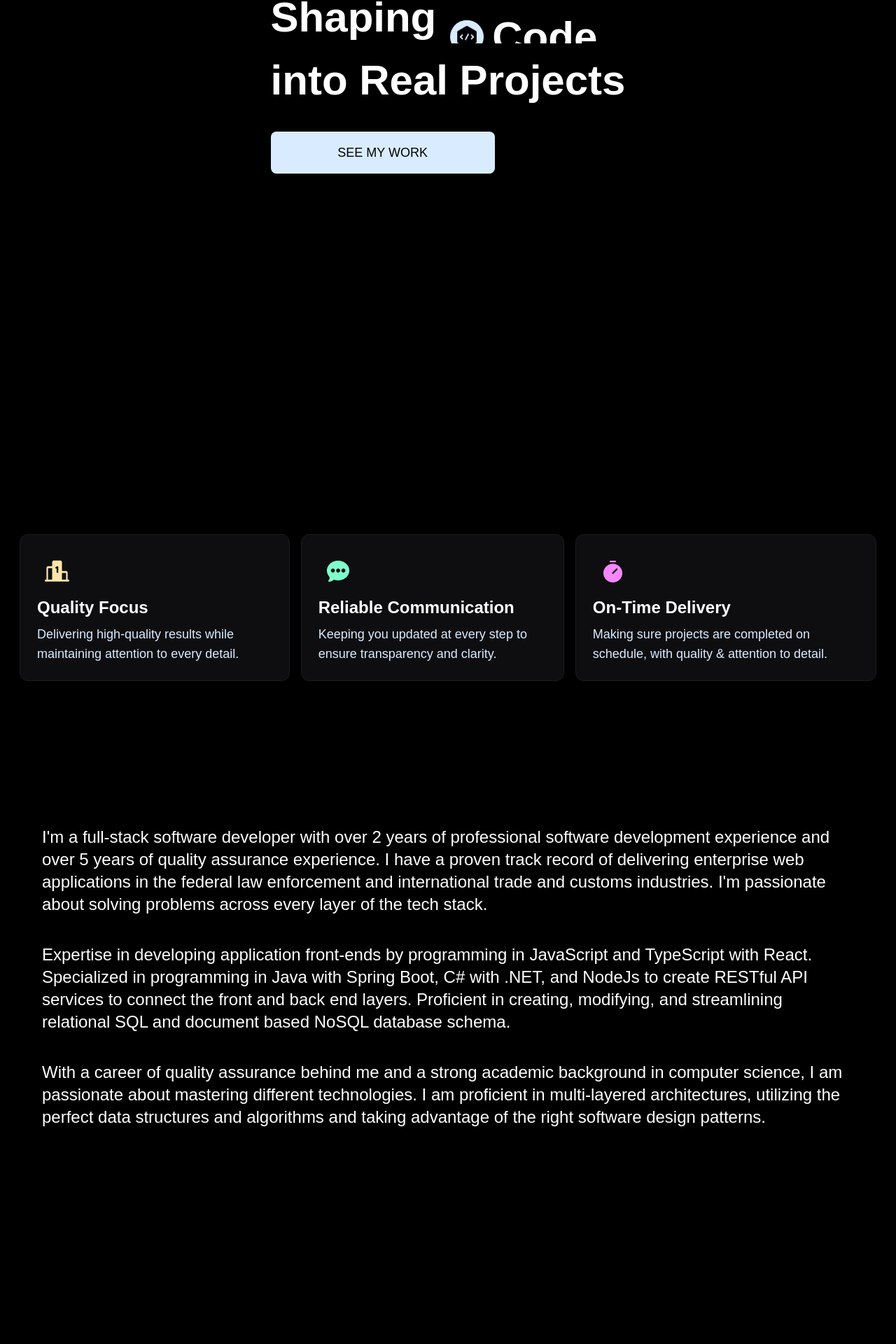
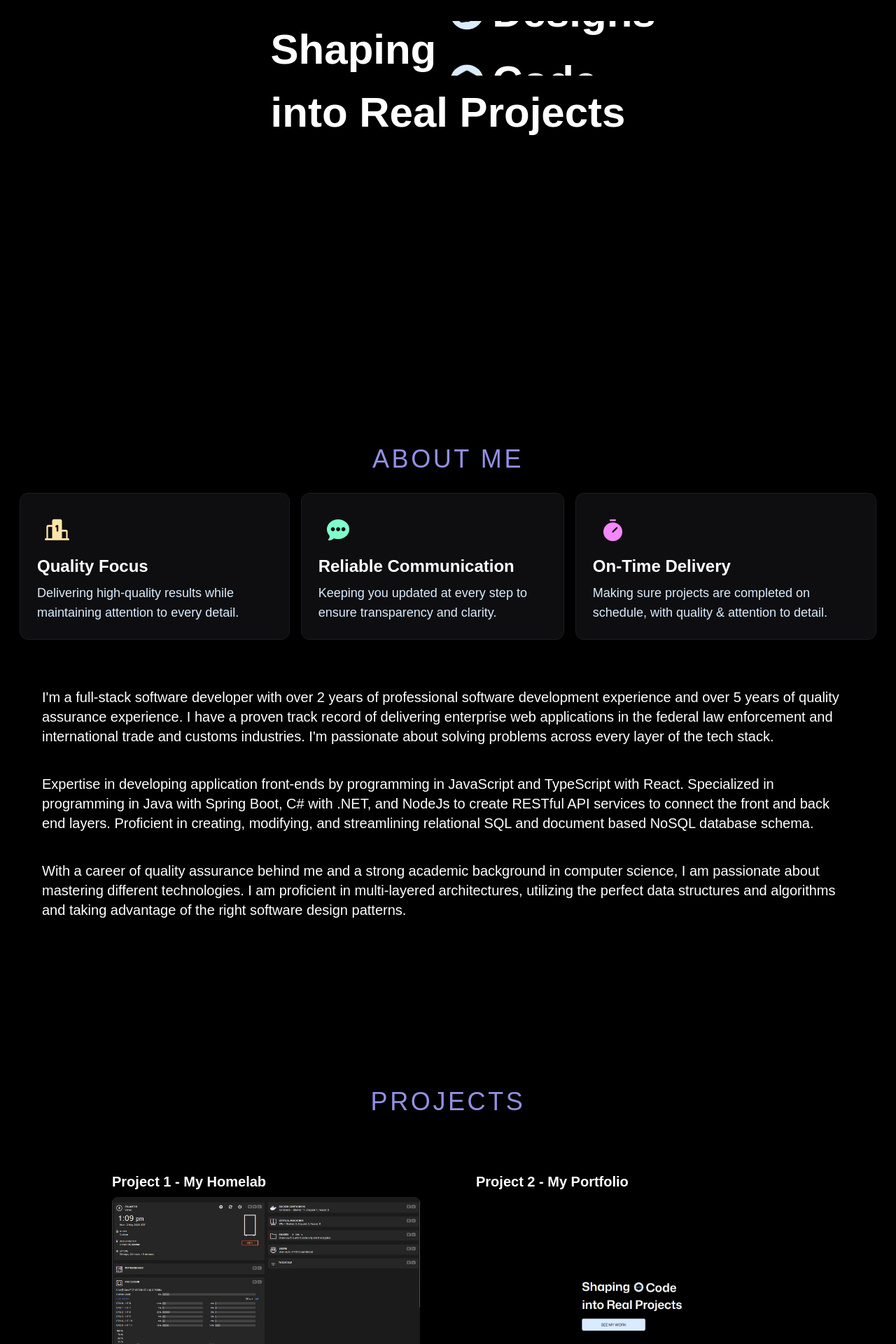
Before and after one commit to m-lynch91/mjl_portfolio, a React (Vite) app: page / in a window 1280 px wide. Shown: the part 284-2204 px from the top of the page at 70% size. Built offline with nearby package versions, Linux system fonts and the light colour scheme; a web font is replaced by a local one.

Commit message:
style adjustments based on feedback

```diff
--- a/src/components/TitleHeader.tsx
+++ b/src/components/TitleHeader.tsx
@@ -3,16 +3,9 @@ interface THProps {
   sub?: string;
 }
 
-const TitleHeader: React.FC<THProps> = ({ title, sub }) => {
+const TitleHeader: React.FC<THProps> = ({ title }) => {
   return (
-    <div className="flex flex-col items-center gap-5">
-      <div className="bg-black-200 py-5 px-10 rounded-full w-fit text-2xl">
-        <p>{sub}</p>
-      </div>
-      <div className="bg-black-200 py-2 px-5 rounded-full w-fit text-xl text-nowrap text-3xl">
-        {title}
-      </div>
-    </div>
+    <h1 className="text-center text-4xl tracking-widest uppercase text-[#9390e4]">{title}</h1>
   );
 };
 
--- a/src/constants/index.ts
+++ b/src/constants/index.ts
@@ -8,7 +8,7 @@ import { Testimonial } from "../types/Testimonial";
 
 const mobileScreenSize = 768; // px
 const tabletScreenSize = 1024; // px
-const linkedInProfile = "https://www.linkedin.com/in/micheal-lynch-261938223/";
+const linkedInProfile = "https://www.linkedin.com/in/micheal-lynch/";
 const githubProfile = "https://github.com/m-lynch91"
 
 const navLinks: NavLink[] = [
@@ -127,6 +127,10 @@ const techStackImgs: Image[] = [
 		imgPath: "/images/logos/javascript.png",
 	},
 	{
+		name: "TYPESCRIPT",
+		imgPath: "/images/logos/typescript.png",
+	},
+	{
 		name: "NODE JS",
 		imgPath: "/images/logos/node.png",
 	},
@@ -163,20 +167,22 @@ const expCards: ExperienceCard[] = [
 			"Resolved longstanding high priority feature requests, by designing intuitive user centric changes for the RCMP’s Missing Children, Persons, and Unidentified Remains (MCPUR) legacy enterprise web application, addressing complex server-side rendering logic, while building re-usable UIs within the Java enterprise (J2EE) and Spring Boot ecosystems",
 			"Streamlined Oracle data model using Oracle SQL, introducing a new foreign-key relationship between two core tables, enabling the connection of data to the Java Enterprise (J2EE) back-end, while ensuring that data migration could occur without corrupting any of the 70,000+ records in the database",
 			"Refactored Java Server Faces (JSF) Facelet mark-up, enterprise JavaBeans and Hibernate code to add new UI components, enhancing agents’ access to critical data",
-			"Cultivated strong client partnerships through regular 1:1 feedback sessions and cross-functional sprint meetings, ensuring requirements were met on-spec and on-time"
+			"Cultivated strong client partnerships through regular 1:1 feedback sessions and cross-functional sprint meetings, ensuring requirements were met on-spec and on-time",
+			"Engineered a memory‑efficient PDF generation solution for the RCMP’s School Action For Emergencies enterprise web application by modularizing JasperReports templates and integrating a virtualizer, enabling large‑school reports that previously failed with memory errors",
+			"Co‑designed and implemented a Spring Boot REST API on an in‑memory H2 database, laying groundwork for RCMP Missing Children, Persons, and Unidentified Remains (MCPUR) application modernization roadmap",
 		],
 	},
-	{
-		imgPath: "/images/exp1.png",
-		logoPath: "/images/rcmp-logo1.png",
-		title: "Software Developer, Junior Programmer Analyst",
-		date: "September 2023 - December 2024",
-		responsibilities: [
-			"Engineered a memory‑efficient PDF generation solution for the RCMP’s School Action For Emergencies enterprise web application by modularizing JasperReports templates and integrating a virtualizer, enabling large‑school reports that previously failed with memory errors",
-			"Co‑designed and implemented a Spring Boot REST API on an in‑memory H2 database, laying groundwork for RCMP Missing Children, Persons, and Unidentified Remains (MCPUR) application modernization roadmap",
-			"Turned around UAT feedback with agile fixes, ensuring the School Action For Emergencies release met its milestone on schedule and maintained stakeholder confidence",
-		],
-	},
+	// {
+	// 	imgPath: "/images/exp1.png",
+	// 	logoPath: "/images/rcmp-logo1.png",
+	// 	title: "Software Developer, Junior Programmer Analyst",
+	// 	date: "September 2023 - December 2024",
+	// 	responsibilities: [
+	// 		"Engineered a memory‑efficient PDF generation solution for the RCMP’s School Action For Emergencies enterprise web application by modularizing JasperReports templates and integrating a virtualizer, enabling large‑school reports that previously failed with memory errors",
+	// 		"Co‑designed and implemented a Spring Boot REST API on an in‑memory H2 database, laying groundwork for RCMP Missing Children, Persons, and Unidentified Remains (MCPUR) application modernization roadmap",
+	// 		"Turned around UAT feedback with agile fixes, ensuring the School Action For Emergencies release met its milestone on schedule and maintained stakeholder confidence",
+	// 	],
+	// },
 	{
 		imgPath: "/images/exp2.png",
 		logoPath: "/images/buckland-logo1.png",
--- a/src/sections/About.tsx
+++ b/src/sections/About.tsx
@@ -1,10 +1,12 @@
+import TitleHeader from "../components/TitleHeader";
 import { abilities } from "../constants";
 
 const About = () => {
   return (
-    <section id="about" className="w-full min-h-screen py-20">
-      <div className="flex flex-col max-w-[1240px] w-screen m-auto md:grid grid-rows-2">
-        <div className="md:flex md:flex-row md:m-auto py-15">
+    <section id="about" className="w-full min-h-screen py-30">
+      <TitleHeader title="About Me"/>
+      <div className="flex flex-col max-w-[1240px] w-screen m-auto">
+        <div className="md:flex md:flex-row md:m-auto py-5">
           {abilities.map((item) => (
             <div
               key={item.title}
@@ -21,7 +23,7 @@ const About = () => {
           ))}
         </div>
         <div className="grid grid-rows-3 p-10 gap-10">
-          <p className="text-2xl">
+          <p className="text-xl">
             I'm a full-stack software developer with over 2 years of
             professional software development experience and over 5 years of
             quality assurance experience. I have a proven track record of
@@ -30,7 +32,7 @@ const About = () => {
             passionate about solving problems across every layer of the tech
             stack.
           </p>
-          <p className="text-2xl">
+          <p className="text-xl">
             Expertise in developing application front-ends by programming in
             JavaScript and TypeScript with React. Specialized in programming in
             Java with Spring Boot, C# with .NET, and NodeJs to create RESTful
@@ -38,7 +40,7 @@ const About = () => {
             creating, modifying, and streamlining relational SQL and document
             based NoSQL database schema.
           </p>
-          <p className="text-2xl">
+          <p className="text-xl">
             With a career of quality assurance behind me and a strong academic
             background in computer science, I am passionate about mastering
             different technologies. I am proficient in multi-layered
--- a/src/sections/Contact.tsx
+++ b/src/sections/Contact.tsx
@@ -318,9 +318,6 @@ const Contact = () => {
                     ? "Message Sent!"
                     : "Send Message"}
                 </p>
-                <div className="arrow-wrapper">
-                  <img src="/images/arrow-down.svg" alt="arrow" />
-                </div>
               </div>
             </button>
 
--- a/src/sections/Experience.tsx
+++ b/src/sections/Experience.tsx
@@ -25,12 +25,11 @@ const Experience = () => {
 
   return (
     <section id="experience" className="w-full min-h-screen py-20">
-      <TitleHeader title="My Experience" sub="Career Path" />
-
-      <div className="max-w-[1240px] w-screen m-auto grid grid-rows-3 gap-10 p-10">
+      <TitleHeader title="Experience"/>
+      <div className="max-w-[1240px] w-screen m-auto grid auto-rows-auto gap-10 p-10">
         {expCards.map((card) => (
           <div key={card.title} className="card-border rounded-xl p-8">
-            <div className="expText flex flex-col md:flex-row gap-8">
+            <div className="flex flex-col md:flex-row gap-8">
               <div className="md:w-24 w-16">
                 <img src={card.logoPath} alt="logo" className="w-full" />
               </div>
--- a/src/sections/Home.tsx
+++ b/src/sections/Home.tsx
@@ -47,11 +47,6 @@ const Home = () => {
               </h1>
               <h1>into Real Projects</h1>
             </div>
-            <Button
-              text="See my work"
-              className="md:w-80 md:h-16 w-60 h-12"
-              id="projects"
-            />
           </div>
         </header>
       </div>
--- a/src/sections/Projects.tsx
+++ b/src/sections/Projects.tsx
@@ -2,6 +2,7 @@ import { useRef } from "react";
 import { gsap } from "gsap";
 import { ScrollTrigger } from "gsap/ScrollTrigger";
 import { useGSAP } from "@gsap/react";
+import TitleHeader from "../components/TitleHeader";
 
 /** Must register plugin for gsap to know how to apply scroll related animation behaviour */
 gsap.registerPlugin(ScrollTrigger);
@@ -47,16 +48,17 @@ const Projects = () => {
     <section
       id="projects"
       ref={sectionRef}
-      className="w-full min-h-screen py-20"
+      className="w-full min-h-screen py-20 md:p-20"
     >
+      <TitleHeader title="Projects"/>
       <div className="md:grid md:grid-cols-2 p-10">
         <div ref={project1Ref} className="p-10">
           <div>
-            <h2 className="text-xl font-semibold pb-2">Project 1 - Coming Soon!</h2>
+            <h2 className="text-xl font-semibold pb-2">Project 1 - My Homelab</h2>
           </div>
           <div className="w-full aspect-[16/9] overflow-hidden rounded-lg">
             <img
-              src="/images/coming-soon.jpg"
+              src="/images/server.png"
               alt="Project 1"
               className="w-full h-full object-cover object-center"
             />
@@ -76,11 +78,11 @@ const Projects = () => {
         </div>
         <div ref={project3Ref} className="p-10">
           <div>
-            <h2 className="text-xl font-semibold pb-2">Project 3 - My Homelab</h2>
+            <h2 className="text-xl font-semibold pb-2">Project 3 - BiteLog API</h2>
           </div>
           <div className="w-full aspect-[16/9] overflow-hidden rounded-lg">
             <img
-              src="/images/server.png"
+              src="/images/coming-soon.jpg"
               alt="Project 3"
               className="w-full h-full object-cover object-center"
             />
--- a/src/sections/Skills.tsx
+++ b/src/sections/Skills.tsx
@@ -6,7 +6,7 @@ const Skills = () => {
     <section id="skills" className="full-section">
       <div className="w-full min-h-screen py-50">
         <div>
-          <TitleHeader title="My Tech Stack" sub="Skills" />
+          <TitleHeader title="My Tech Stack"/>
 
           <div className="max-w-[1240px] w-screen m-auto grid md:grid-cols-2 lg:grid-cols-4 gap-8 p-10">
             {techStackImgs.map((icon) => (
```
Also changed, not shown: public/images/logos/typescript-svgrepo-com.svg (added), public/images/logos/typescript.png (added).
